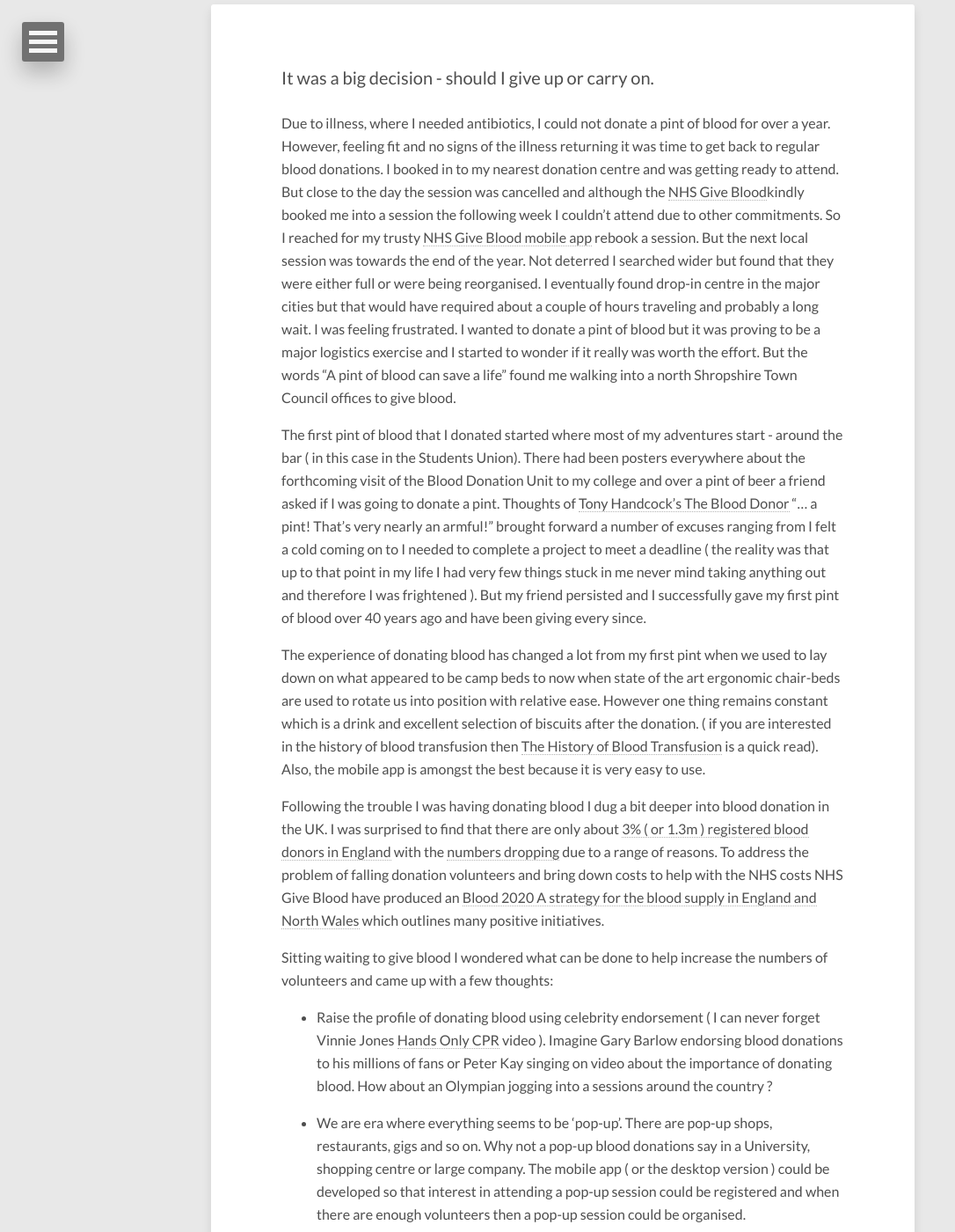
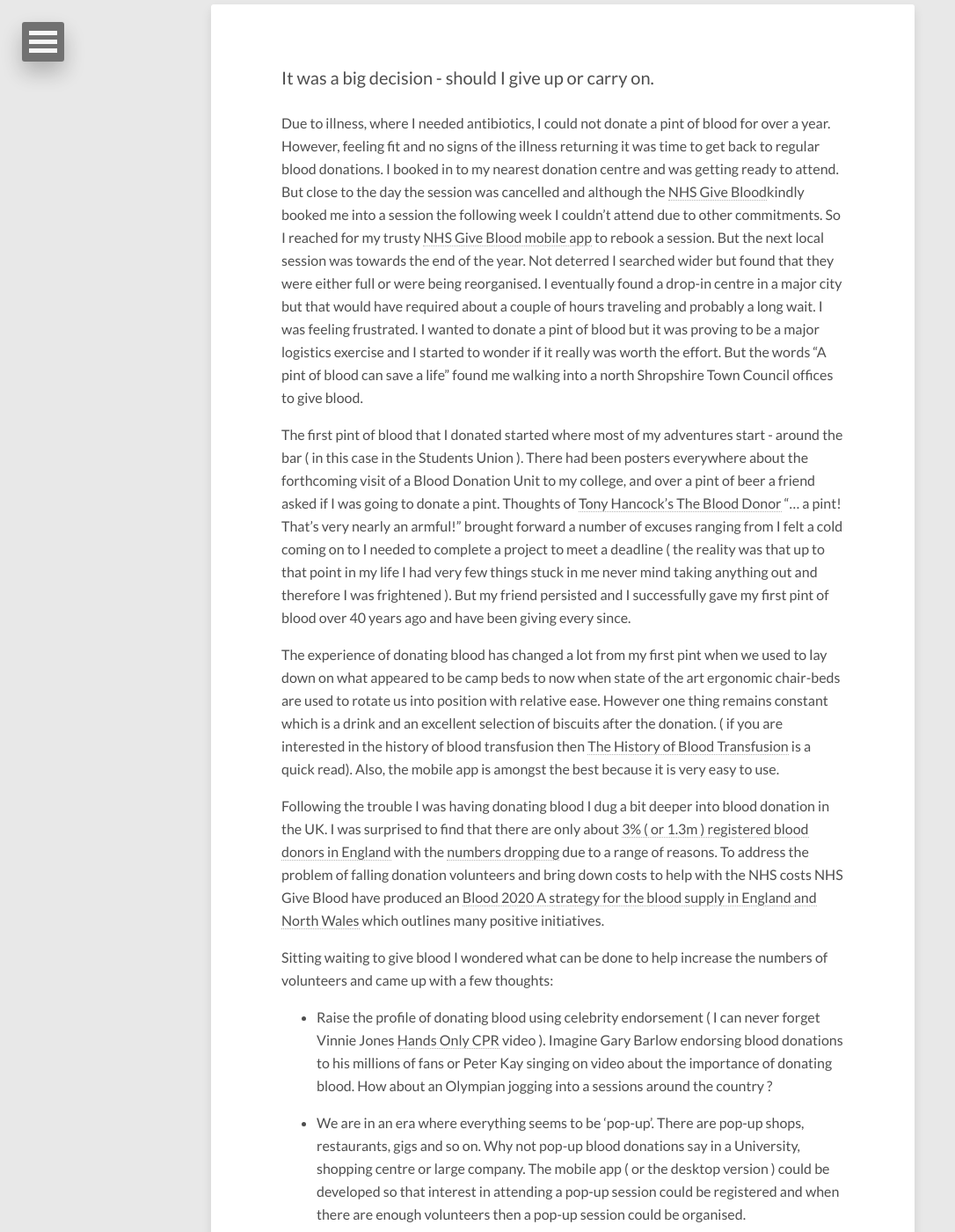
Before and after one commit to dtinblack/dtinblack.github.io, a Jekyll site: the page built from _posts/2017-03-26-blood-donations.md, in a window 1280 px wide and 1400 px high, scrolled down 221 px. Shown: the whole window at 88% size, without its empty margins (0-1086 px from the left). Built offline with Jekyll 4.4.1, drawn with Linux system fonts in a browser that asks for light colours; nearby versions of some CDN libraries.

Commit message:
improved grammer

```diff
--- a/_posts/2017-03-26-blood-donations.md
+++ b/_posts/2017-03-26-blood-donations.md
@@ -9,11 +9,11 @@ tags: [blood, NHS, social media]
 It was a big decision - should I give up or carry on.
 
 Due to illness, where I needed antibiotics, I could not donate a pint of blood for over a year. However, feeling fit and no signs of the illness returning it was time to get back to regular blood donations. I booked in to my nearest donation centre and was getting ready to attend. But close to the day the session was cancelled and although the <a href="https://www.blood.co.uk/">NHS Give Blood</a>kindly booked me into a session the following week I couldn't attend due to other commitments. So I reached for my trusty <a href="https://itunes.apple.com/gb/app/nhs-give-blood/id534496135?mt=8">NHS Give Blood mobile app<a/>
-rebook a session. But the next local session was towards the end of the year. Not deterred I searched wider but found that they were either full or were being reorganised. I eventually found drop-in centre in the major cities but that would have required about a couple of hours traveling and probably a long wait. I was feeling frustrated. I wanted to donate a pint of blood but it was proving to be a major logistics exercise and I started to wonder if it really was worth the effort.  But the words "A pint of blood can save a life" found me walking into a north Shropshire Town Council offices to give blood.
+to rebook a session. But the next local session was towards the end of the year. Not deterred I searched wider but found that they were either full or were being reorganised. I eventually found a drop-in centre in a major city but that would have required about a couple of hours traveling and probably a long wait. I was feeling frustrated. I wanted to donate a pint of blood but it was proving to be a major logistics exercise and I started to wonder if it really was worth the effort.  But the words "A pint of blood can save a life" found me walking into a north Shropshire Town Council offices to give blood.
 
-The first pint of blood that I donated started where most of my adventures start - around the bar ( in this case in the Students Union). There had been posters everywhere about the forthcoming visit of the Blood Donation Unit to my college and over a pint of beer a friend asked if I was going to donate a pint. Thoughts of <a href="https://en.wikipedia.org/wiki/The_Blood_Donor">Tony Handcock's The Blood Donor</a> "... a pint! That's very nearly an armful!"  brought forward a number of excuses ranging from I felt a cold coming on to I needed to complete a project to meet a deadline ( the reality was that up to that point in my life I had very few things stuck in me never mind taking anything out and therefore I was frightened ). But my friend persisted and I successfully gave my first pint of blood over 40 years ago and have been giving every since.
+The first pint of blood that I donated started where most of my adventures start - around the bar ( in this case in the Students Union ). There had been posters everywhere about the forthcoming visit of a Blood Donation Unit to my college, and over a pint of beer a friend asked if I was going to donate a pint. Thoughts of <a href="https://en.wikipedia.org/wiki/The_Blood_Donor">Tony Hancock's The Blood Donor</a> "... a pint! That's very nearly an armful!"  brought forward a number of excuses ranging from I felt a cold coming on to I needed to complete a project to meet a deadline ( the reality was that up to that point in my life I had very few things stuck in me never mind taking anything out and therefore I was frightened ). But my friend persisted and I successfully gave my first pint of blood over 40 years ago and have been giving every since.
 
-The experience of donating blood has changed a lot from my first pint when we used to lay down on what appeared to be camp beds to now when state of the art ergonomic chair-beds are used to rotate us into position with relative ease. However one thing remains constant which is a drink and excellent selection of biscuits after the donation. ( if you are interested in the history of blood transfusion then <a href="http://onlinelibrary.wiley.com/store/10.1046/j.1365-2141.2000.02139.x/asset/j.1365-2141.2000.02139.x.pdf;jsessionid=BB3953402185AC1D33BA99E76DA3CA93.f01t04?v=1&t=j09955ry&s=e3c6495c74aba56730360484f890490393a9bb93&systemMessage=Wiley+Online+Library+will+be+unavailable+on+Saturday+25th+March+from+07%3A00+GMT+%2F+03%3A00+EDT+%2F+15%3A00+SGT+for+4+hours+for+essential+maintenance.++Apologies+for+the+inconvenience.">The History of Blood Transfusion</a> is a quick read). Also, the mobile app is amongst the best because it is very easy to use.
+The experience of donating blood has changed a lot from my first pint when we used to lay down on what appeared to be camp beds to now when state of the art ergonomic chair-beds are used to rotate us into position with relative ease. However one thing remains constant which is a drink and an excellent selection of biscuits after the donation. ( if you are interested in the history of blood transfusion then <a href="http://onlinelibrary.wiley.com/store/10.1046/j.1365-2141.2000.02139.x/asset/j.1365-2141.2000.02139.x.pdf;jsessionid=BB3953402185AC1D33BA99E76DA3CA93.f01t04?v=1&t=j09955ry&s=e3c6495c74aba56730360484f890490393a9bb93&systemMessage=Wiley+Online+Library+will+be+unavailable+on+Saturday+25th+March+from+07%3A00+GMT+%2F+03%3A00+EDT+%2F+15%3A00+SGT+for+4+hours+for+essential+maintenance.++Apologies+for+the+inconvenience.">The History of Blood Transfusion</a> is a quick read). Also, the mobile app is amongst the best because it is very easy to use.
 
 Following the trouble I was having donating blood I dug a bit deeper into blood donation in the UK. I was surprised to find that there are only about <a href="http://www.nhsbt.nhs.uk/what-we-do/blood-donation/">3% ( or 1.3m ) registered blood donors in England</a> with the <a href="https://www.theguardian.com/uk-news/2015/jun/05/sharp-drop-new-blood-donors-uk-stocks-at-risk">numbers dropping</a> due to a range of reasons.  To address the problem of falling donation volunteers and bring down costs to help with the NHS costs NHS Give Blood have produced an <a href="http://www.nhsbt.nhs.uk/download/blood-2020.pdf">Blood 2020 A strategy for the blood supply in England and North Wales</a> which outlines many positive initiatives.
 
@@ -21,7 +21,7 @@ Sitting waiting to give blood I wondered what can be done to help increase the n
 
 - Raise the profile of donating blood using celebrity endorsement ( I can never forget Vinnie Jones <a href="https://www.youtube.com/watch?v=LxhK_uHS0EE">Hands Only CPR</a> video ). Imagine Gary Barlow endorsing blood donations to his millions of fans or Peter Kay singing on video about the importance of donating blood. How about an Olympian jogging into a sessions around the country ?
 
-- We are era where everything seems to be 'pop-up'. There are pop-up shops, restaurants, gigs and so on. Why not a pop-up blood donations say in a University, shopping centre or large company. The mobile app ( or the desktop version ) could be developed so that interest in attending a pop-up session could be registered and when there are enough volunteers then a pop-up session could be organised.
+- We are in an era where everything seems to be 'pop-up'. There are pop-up shops, restaurants, gigs and so on. Why not pop-up blood donations say in a University, shopping centre or large company. The mobile app ( or the desktop version ) could be developed so that interest in attending a pop-up session could be registered and when there are enough volunteers then a pop-up session could be organised.
 
 - "Follow the blood" - show how the blood donated helps people in their battle against illness. There is already <a href="https://twitter.com/givebloodnhs">@GiveBloodNHS</a> on twitter where both people donating and receiving blood exchange stories which I find very up lifting. Also, NHS Give Blood send a message a few days after a donation about where your blood has been issued. All of these are excellent ways to keep volunteers involved and should be promoted further to get greater involvement in donating blood.
 
```
